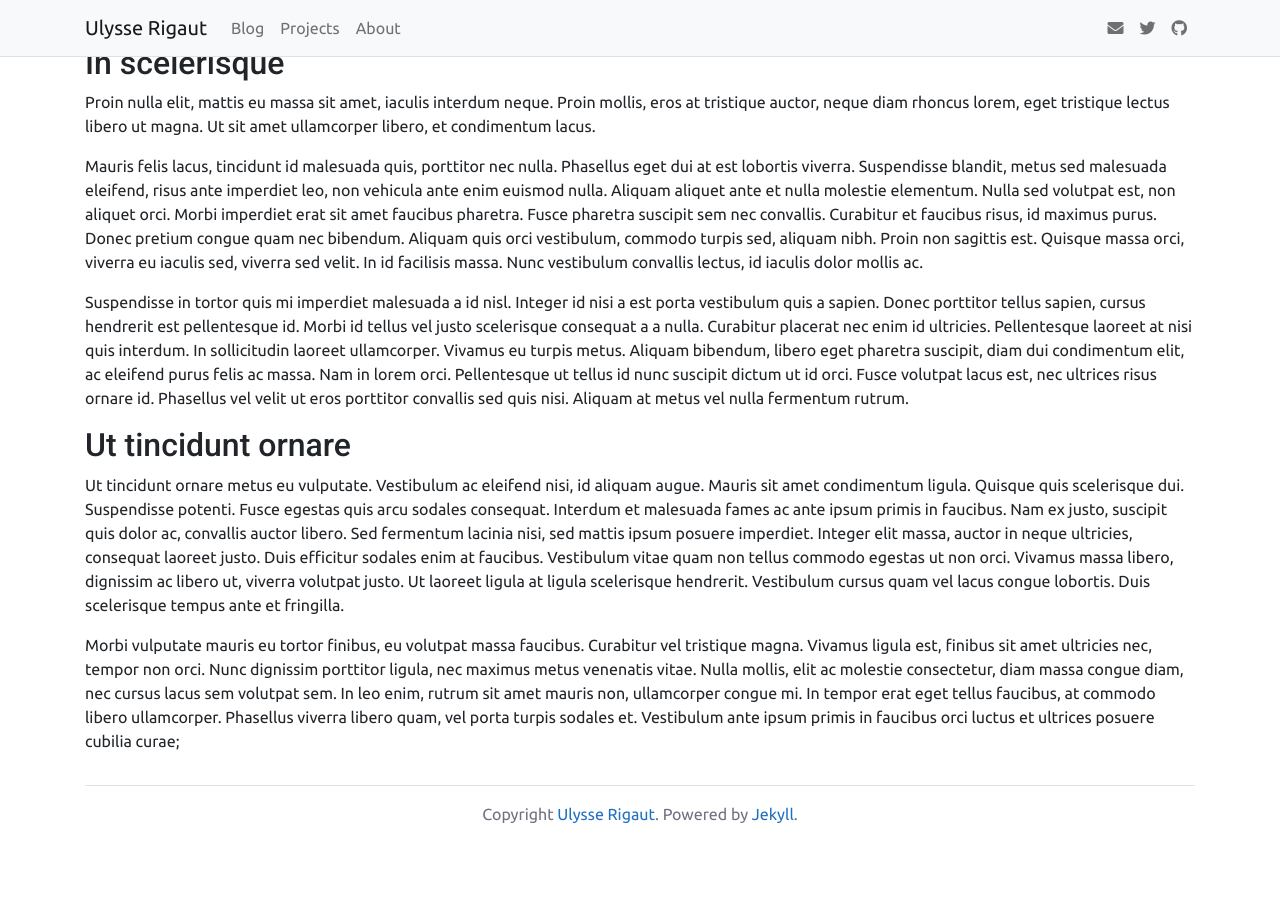
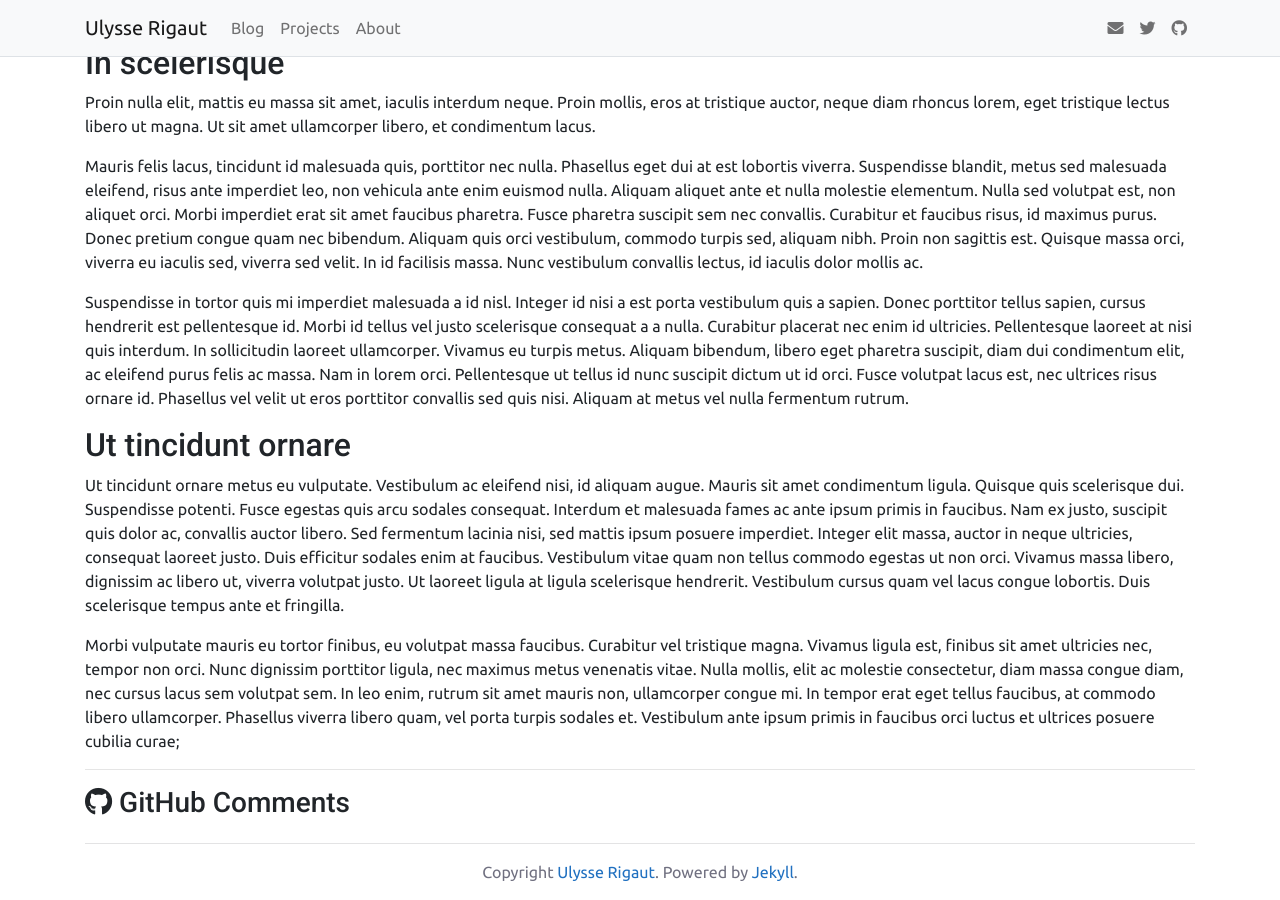
Before and after one commit to Blodangan/blodangan.github.io, a Jekyll site: the page built from _posts/2020-08-07-suspendisse-venenatis.md, in a window 1280 px wide and 900 px high, scrolled down 827 px. Built offline with Jekyll 4.4.1, drawn with Linux system fonts in a browser that asks for light colours; nearby versions of some CDN libraries; comment, search, counter and statistics services are not loaded; before the commit the page ends 1669 px from its top, so only the background shows below that.

Commit message:
Add comments title & option

```diff
--- a/_layouts/post.html
+++ b/_layouts/post.html
@@ -13,11 +13,21 @@ layout: default
 
     {{ content }}
 
+    {% if page.comments != false %}
+    <hr>
+
+    <h2 class="h3">
+        <i class="fab fa-github" aria-hidden="true"></i>
+        GitHub Comments
+    </h2>
+
     <script src="https://utteranc.es/client.js"
             repo="Blodangan/blodangan.github.io"
             issue-term="og:title"
+            label="comments"
             theme="github-light"
             crossorigin="anonymous"
             async>
     </script>
+    {% endif %}
 </article>
```
Also changed, not shown: _posts/2020-08-08-lorem-ipsum.md (+1 -0 lines).
